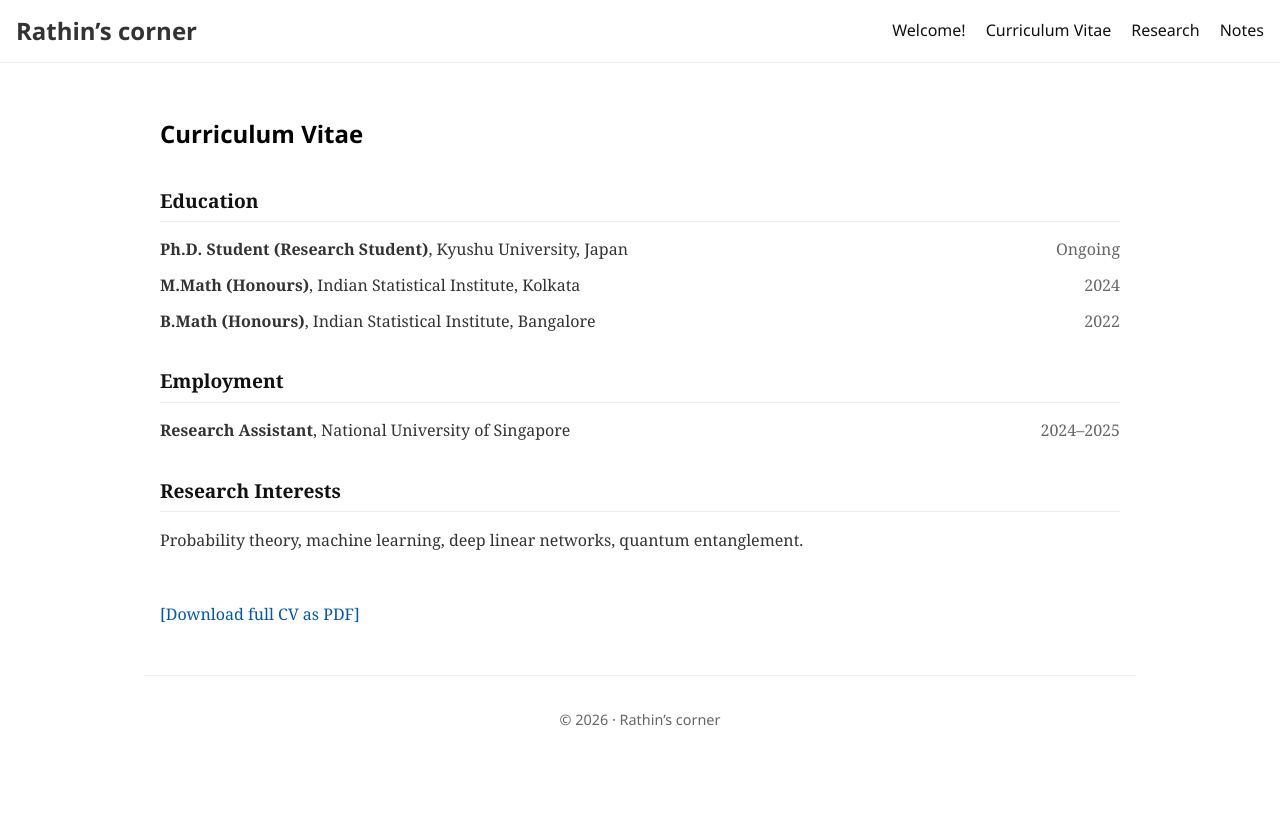
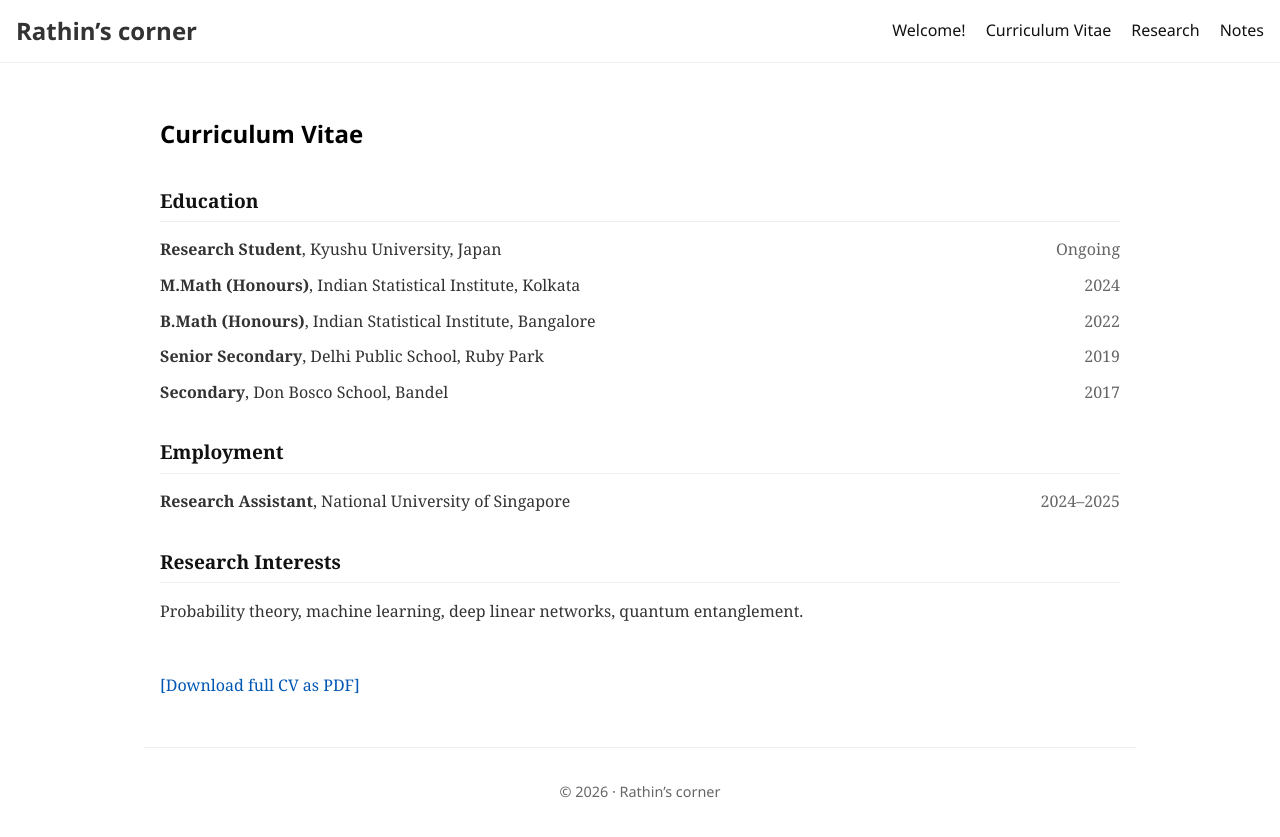
Before and after one commit to rnkarmakar/rnkarmakar.github.io, a Jekyll site: the page built from cv.md, in a window 1280 px wide. Shown: the top 837 px of the page. Built offline with Jekyll 4.4.1, drawn with Linux system fonts in a browser that asks for light colours.

Commit message:
Revise education details and add qualifications
Updated education section to reflect current status and added additional educational qualifications.

```diff
--- a/cv.md
+++ b/cv.md
@@ -11,7 +11,7 @@ nav_order: 2
   <h3>Education</h3>
 
   <div class="cv-item">
-    <div class="cv-left"><strong>Ph.D. Student (Research Student)</strong>, Kyushu University, Japan</div>
+    <div class="cv-left"><strong>Research Student</strong>, Kyushu University, Japan</div>
     <div class="cv-right">Ongoing</div>
   </div>
 
@@ -23,6 +23,16 @@ nav_order: 2
   <div class="cv-item">
     <div class="cv-left"><strong>B.Math (Honours)</strong>, Indian Statistical Institute, Bangalore</div>
     <div class="cv-right">2022</div>
+  </div>
+
+  <div class="cv-item">
+    <div class="cv-left"><strong>Senior Secondary</strong>, Delhi Public School, Ruby Park</div>
+    <div class="cv-right">2019</div>
+  </div>
+
+  <div class="cv-item">
+    <div class="cv-left"><strong>Secondary</strong>, Don Bosco School, Bandel</div>
+    <div class="cv-right">2017</div>
   </div>
 </div>
 
```
